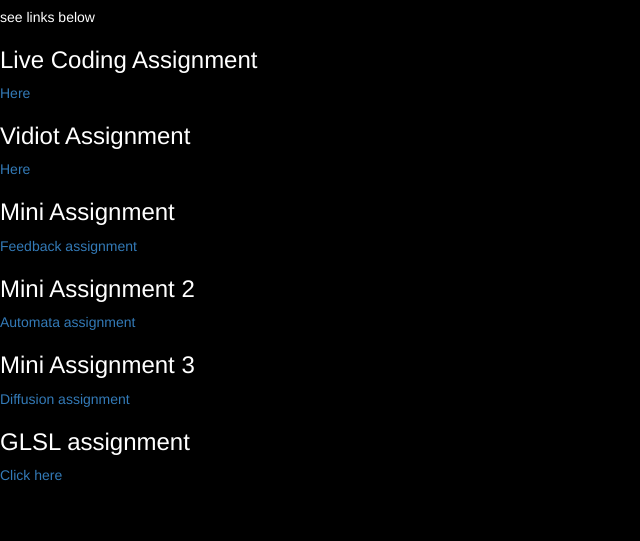
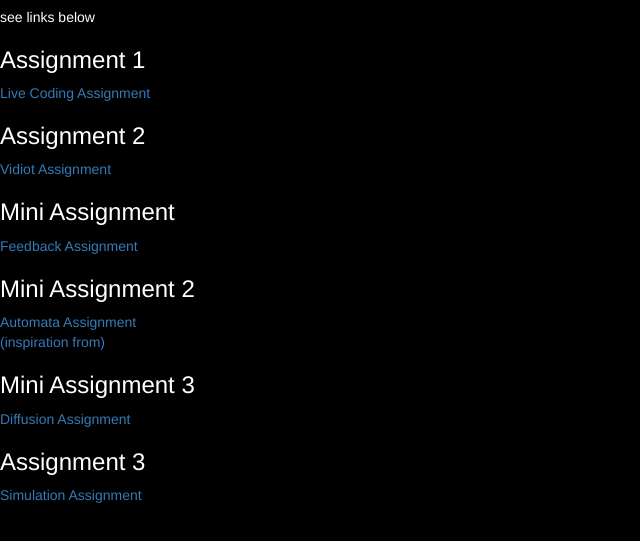
Before and after one commit to alppiskin/420X, a plain HTML site: page index.html in a window 1280 px wide. Shown: the part 63-604 px from the top of the page, without its empty margins (0-640 px from the left). Drawn offline with nearby package versions, Linux system fonts and the light colour scheme.

Commit message:
fixes and adding color

```diff
--- a/index.html
+++ b/index.html
@@ -13,18 +13,20 @@
     <div id="container">
       <h1>Alp Piskin</h1>
       <p>see links below</p>
-      <h3>Live Coding Assignment</h3>
-      <a href="live_coding.html">Here</a>
-      <h3>Vidiot Assignment</h3>
-      <a href="vidiot.html">Here</a>
+      <h3>Assignment 1</h3>
+      <a href="live_coding.html">Live Coding Assignment</a>
+      <h3>Assignment 2</h3>
+      <a href="vidiot.html">Vidiot Assignment</a>
       <h3>Mini Assignment</h3>
-      <a href="video-invert.html">Feedback assignment</a>
+      <a href="video-invert.html">Feedback Assignment</a>
       <h3>Mini Assignment 2</h3>
-      <a href="automata.html">Automata assignment</a>
+      <a href="automata.html">Automata Assignment</a>
+      <br>
+      <a href="http://xpl.github.io/life/">(inspiration from)</a>
       <h3>Mini Assignment 3</h3>
-      <a href="diffusion.html">Diffusion assignment</a>
-      <h3>GLSL assignment</h3>
-      <a href="sims/index.html">Click here</a>
+      <a href="diffusion.html">Diffusion Assignment</a>
+      <h3>Assignment 3</h3>
+      <a href="simulation.html">Simulation Assignment</a>
     </div>
   </body>
 </html>
```
Also changed, not shown: sims/bundle.js (+12 -7 lines).
